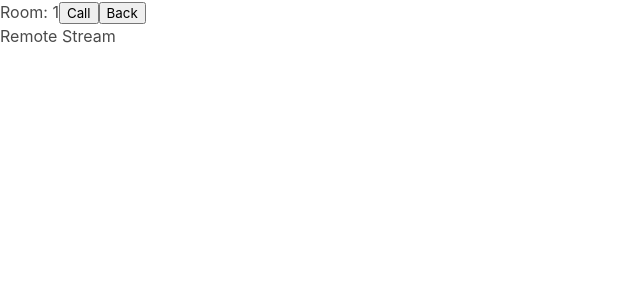
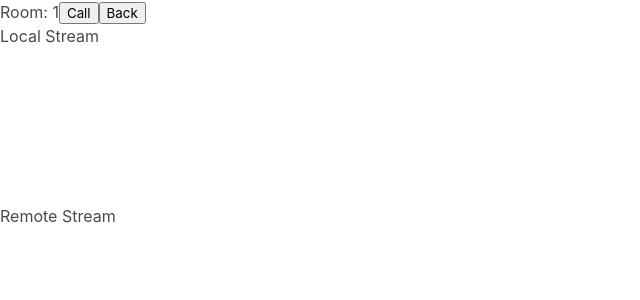
Before and after one commit to ooys/Beacon, a Next.js app: page /rooms/1 in a window 1280 px wide. Shown: the top 300 px of the page, without its empty margins (0-640 px from the left). Built offline with nearby package versions, Linux system fonts and the light colour scheme; no server answers; sample sign-in values are in the browser's storage.

Commit message:
Update [id].js

```diff
--- a/pages/rooms/[id].js
+++ b/pages/rooms/[id].js
@@ -245,10 +245,10 @@ function Rooms() {
                     Back
                 </button>
                 <div className="videos">
-                    {/* <span>
+                    <span>
                         <h3>Local Stream</h3>
                         <video id="webcamVideo" autoPlay playsInline></video>
-                    </span> */}
+                    </span>
                     <span>
                         <h3>Remote Stream</h3>
                         <video id="remoteVideo" autoPlay playsInline></video>
@@ -298,10 +298,10 @@ function Rooms() {
                     Back
                 </button>
                 <div className="videos">
-                    {/* <span>
+                    <span>
                         <h3>Local Stream</h3>
                         <video id="webcamVideo" autoPlay playsInline></video>
-                    </span> */}
+                    </span>
                     <span>
                         <h3>Remote Stream</h3>
                         <video id="remoteVideo" autoPlay playsInline></video>
```
